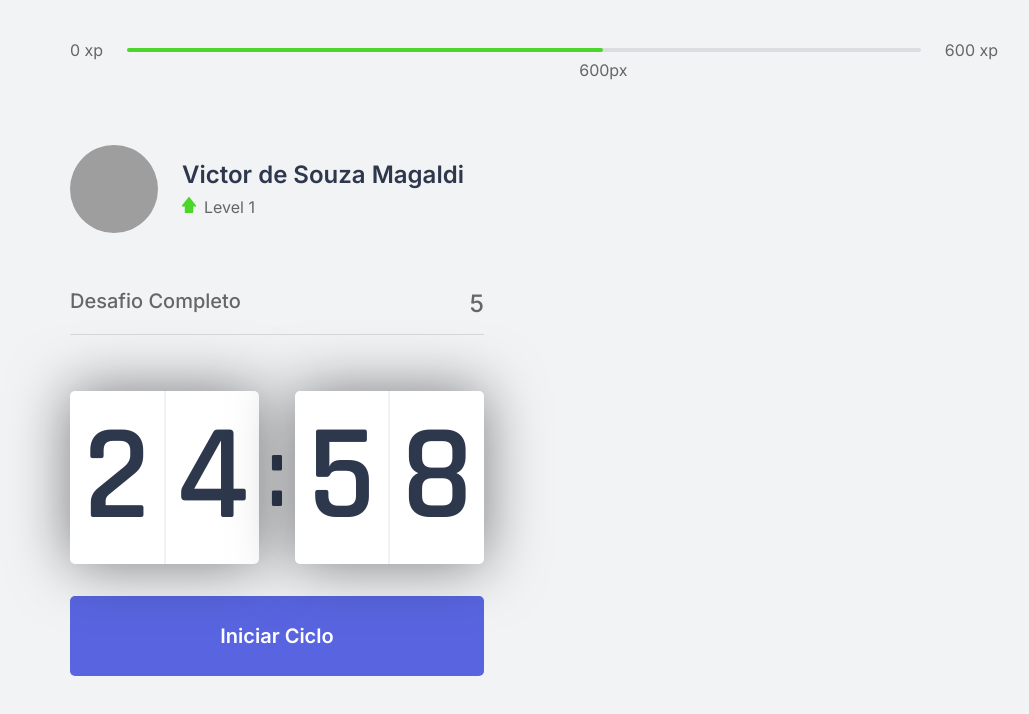
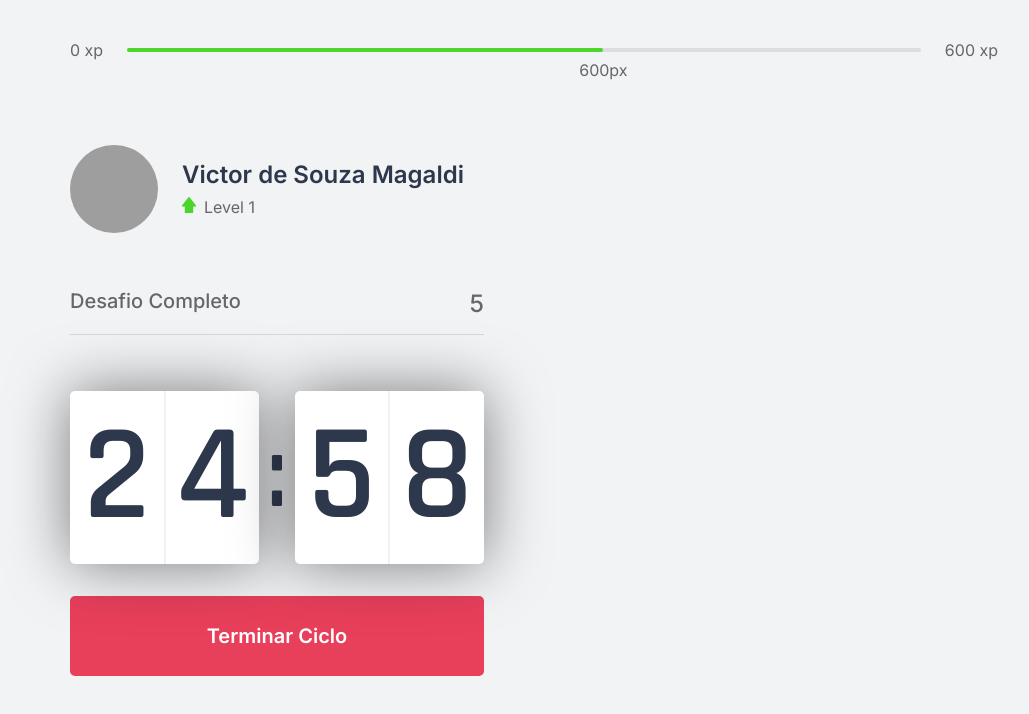
Before and after one commit to victor-magaldi/semana-NLW4-moveit, a Next.js app: page / in a window 1280 px wide. Both pictures are taken after a click on the button "Iniciar Ciclo". Shown: the top 714 px of the page, without its empty margins (106-1135 px from the left). Built offline with nearby package versions, Linux system fonts and the light colour scheme; grey boxes are pictures that could not be loaded.

Commit message:
cria botões com render condicional

```diff
--- a/src/components/Countdown.tsx
+++ b/src/components/Countdown.tsx
@@ -3,7 +3,7 @@ import styles from "../styles/components/Countdown.module.css";
 
 export default function Countdown() {
   const [time, setTime] = useState(25 * 60);
-  const [active, setActive] = useState(false);
+  const [isActive, setIsActive] = useState(false);
 
   const minutes = Math.floor(time / 60);
   const seconds = time % 60;
@@ -12,17 +12,23 @@ export default function Countdown() {
   const [secondLeft, secondRight] = String(seconds).padStart(2, "0").split("");
 
   function startCountdown() {
-    setActive(!active);
+    setIsActive(true);
   }
+  function resetCountdonw() {
+    setIsActive(false);
+  }
+
   // toda vez que o estado active mudar ele vai executar a primeira funçao do parametro 1
   // colocando o time como segundo paramentro gerou uma recursividade
   useEffect(() => {
-    if (active && time > 0) {
+    if (isActive && time > 0) {
       setTimeout(() => {
         setTime(time - 1);
       }, 1000);
+    } else {
+      setTime(25 * 60);
     }
-  }, [active, time]);
+  }, [isActive, time]);
 
   return (
     <div>
@@ -37,13 +43,24 @@ export default function Countdown() {
           <span>{secondRight}</span>
         </div>
       </div>
+
+      {!isActive ? (
         <button
           type="button"
-        className={styles.startCountdonw}
+          className={styles.countdownButton}
           onClick={startCountdown}
         >
           Iniciar Ciclo
         </button>
+      ) : (
+        <button
+          type="button"
+          className={`${styles.countdownButton} ${styles.countdownButtonPause}`}
+          onClick={resetCountdonw}
+        >
+          Terminar Ciclo
+        </button>
+      )}
     </div>
   );
 }
--- a/src/styles/components/Countdown.module.css
+++ b/src/styles/components/Countdown.module.css
@@ -30,7 +30,7 @@
   flex: 1;
 }
 
-.startCountdonw {
+.countdownButton {
   width: 100%;
   justify-content: center;
   display: flex;
@@ -47,6 +47,12 @@
   font-weight: 600;
   transition: background-color 0.2s;
 }
-.startCountdonw:hover {
+.countdownButton:hover {
   background-color: var(--blue-dark);
 }
+.countdownButton.countdownButtonPause {
+  background-color: var(--red);
+}
+.countdownButton.countdownButtonPause:hover {
+  color: var(--title);
+}
```
Lines whose indentation alone changed are shown as unchanged.
